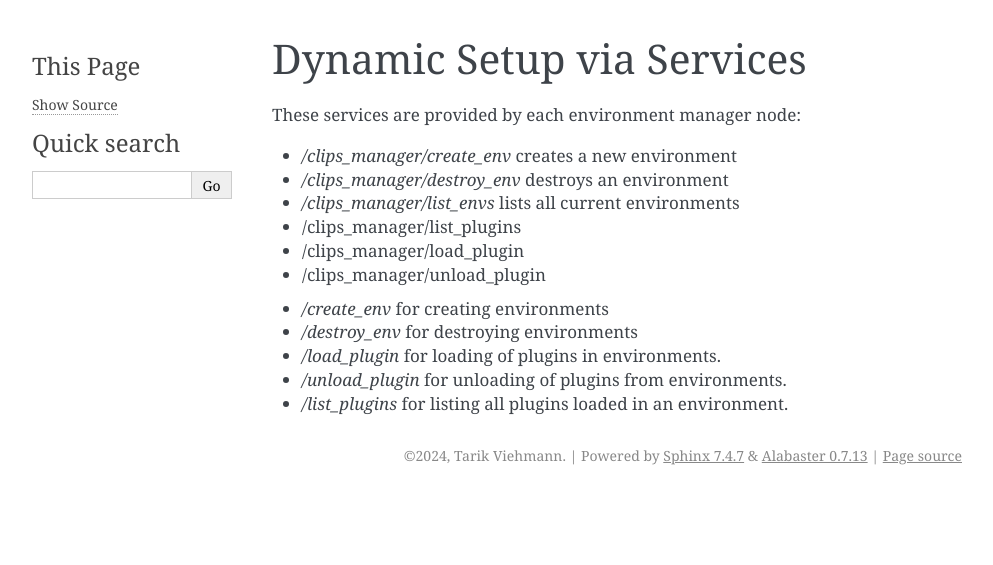
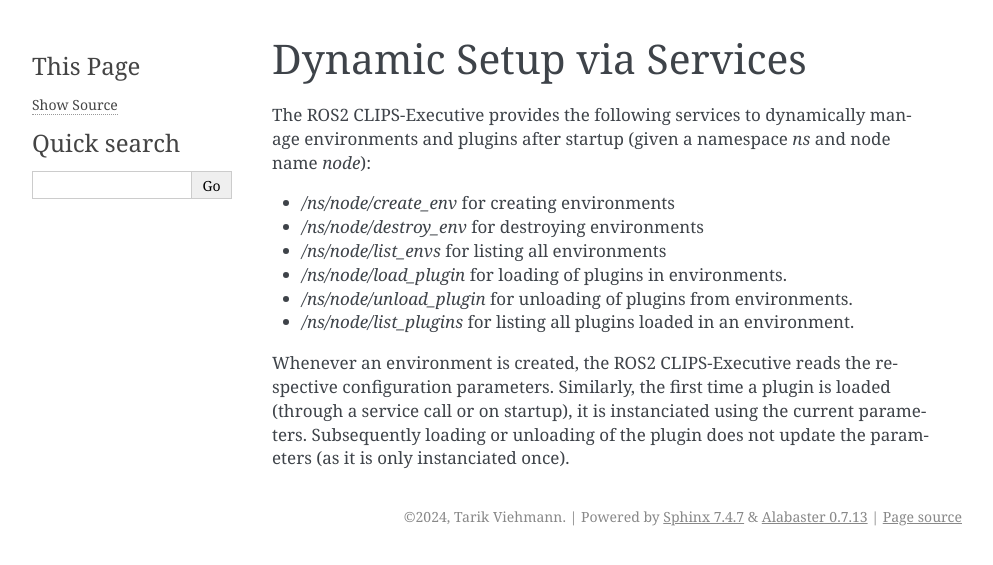
Before and after one commit to fawkesrobotics/ros2-clips-executive, a Sphinx documentation site: the page built from clips_executive/doc/getting_started/dynamic.rst, in a window 1280 px wide. Shown: the top 565 px of the page, without its empty margins (148-1141 px from the left). Built offline with Sphinx 7.4.7, drawn with Linux system fonts in a browser that asks for light colours; pages that are not in the unit, such as notebooks, are missing from menus.

Commit message:
docs: update documentation on services

```diff
--- a/clips_executive/doc/getting_started/dynamic.rst
+++ b/clips_executive/doc/getting_started/dynamic.rst
@@ -1,19 +1,14 @@
 Dynamic Setup via Services
 ##########################
 
-These services are provided by each environment manager node:
+The |CX| provides the following services to dynamically manage environments and plugins after startup (given a namespace `ns` and node name `node`):
 
-* */clips_manager/create_env* creates a new environment
-* */clips_manager/destroy_env* destroys an environment
-* */clips_manager/list_envs* lists all current environments
+- */ns/node/create_env* for creating environments
+- */ns/node/destroy_env* for destroying environments
+- */ns/node/list_envs* for listing all environments
+- */ns/node/load_plugin* for loading of plugins in environments.
+- */ns/node/unload_plugin* for unloading of plugins from environments.
+- */ns/node/list_plugins* for listing all plugins loaded in an environment.
 
-* /clips_manager/list_plugins
-* /clips_manager/load_plugin
-* /clips_manager/unload_plugin
-
-
-- */create_env* for creating environments
-- */destroy_env* for destroying environments
-- */load_plugin* for loading of plugins in environments.
-- */unload_plugin* for unloading of plugins from environments.
-- */list_plugins* for listing all plugins loaded in an environment.
+Whenever an environment is created, the |CX| reads the respective configuration parameters.
+Similarly, the first time a plugin is loaded (through a service call or on startup), it is instanciated using the current parameters. Subsequently loading or unloading of the plugin does not update the parameters (as it is only instanciated once).
```
